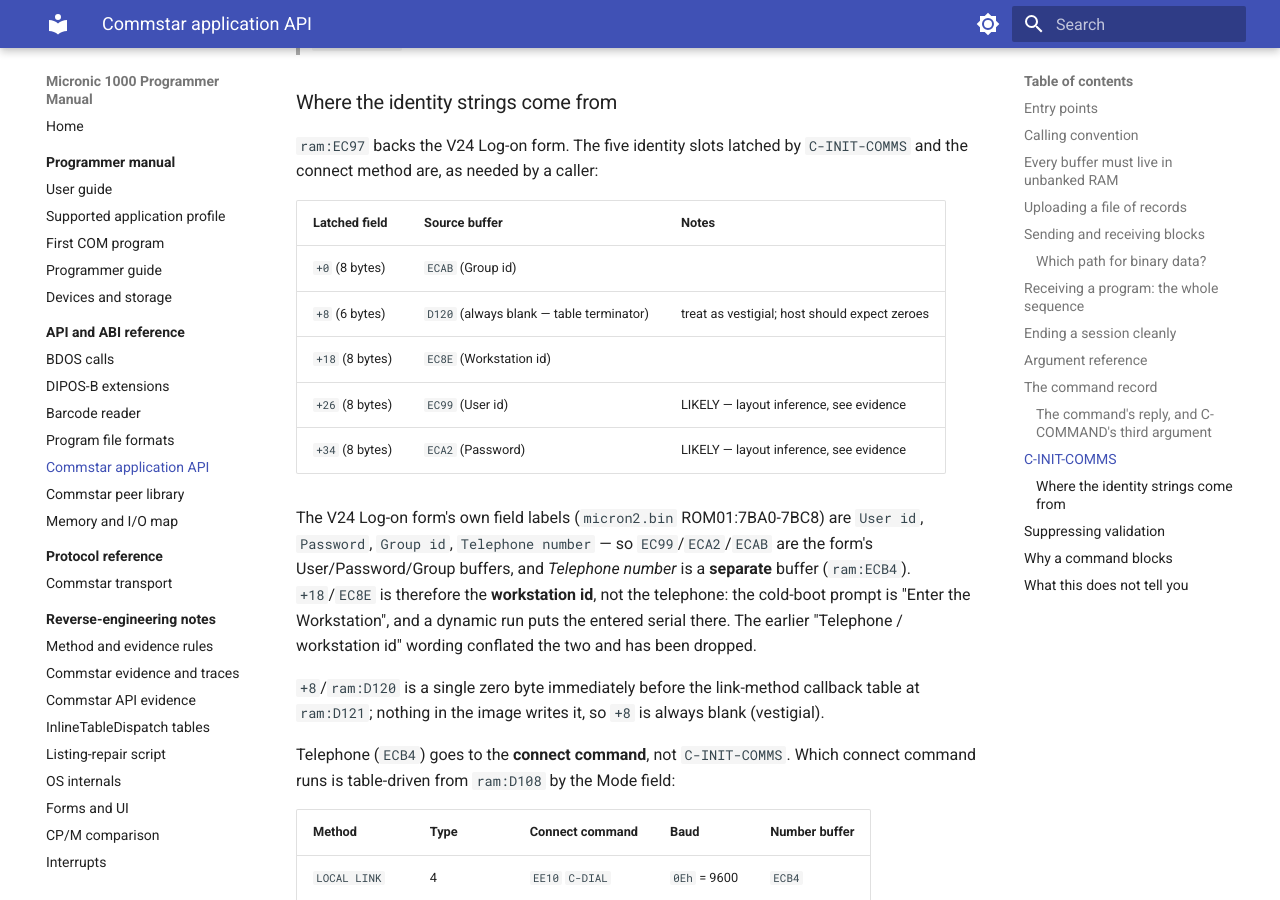
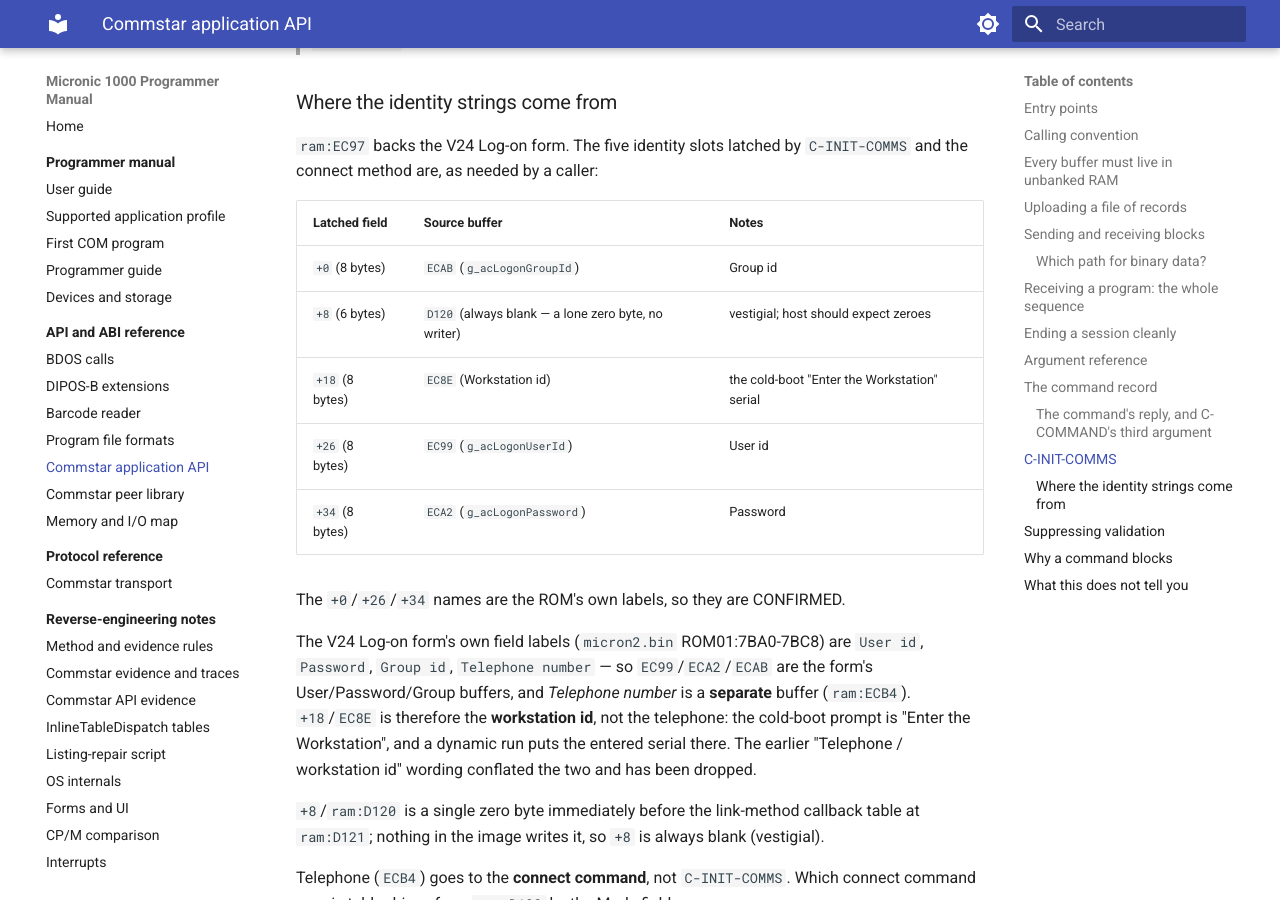
Before and after one commit to philpem/micronic1000, an MkDocs documentation site: the page built from doc/reference/commstar-api.md, in a window 1280 px wide and 900 px high, scrolled down 9698 px. Built offline with MkDocs 1.6.1 and Material for MkDocs 9.7.7, drawn with Linux system fonts in a browser that asks for light colours.

Commit message:
docs(commstar-api): identity table - CONFIRMED labels, workstation id, vestigial +8

```diff
--- a/doc/reference/commstar-api.md
+++ b/doc/reference/commstar-api.md
@@ -379,11 +379,13 @@
 
 | Latched field | Source buffer | Notes |
 |---|---|---|
-| `+0` (8 bytes) | `ECAB` (Group id) | |
-| `+8` (6 bytes) | `D120` (always blank — table terminator) | treat as vestigial; host should expect zeroes |
-| `+18` (8 bytes) | `EC8E` (Workstation id) | |
-| `+26` (8 bytes) | `EC99` (User id) | LIKELY — layout inference, see evidence |
-| `+34` (8 bytes) | `ECA2` (Password) | LIKELY — layout inference, see evidence |
+| `+0` (8 bytes) | `ECAB` (`g_acLogonGroupId`) | Group id |
+| `+8` (6 bytes) | `D120` (always blank — a lone zero byte, no writer) | vestigial; host should expect zeroes |
+| `+18` (8 bytes) | `EC8E` (Workstation id) | the cold-boot "Enter the Workstation" serial |
+| `+26` (8 bytes) | `EC99` (`g_acLogonUserId`) | User id |
+| `+34` (8 bytes) | `ECA2` (`g_acLogonPassword`) | Password |
+
+The `+0`/`+26`/`+34` names are the ROM's own labels, so they are CONFIRMED.
 
 The V24 Log-on form's own field labels (`micron2.bin` ROM01:7BA0-7BC8) are
 `User id`, `Password`, `Group id`, `Telephone number` — so `EC99`/`ECA2`/`ECAB`
```
